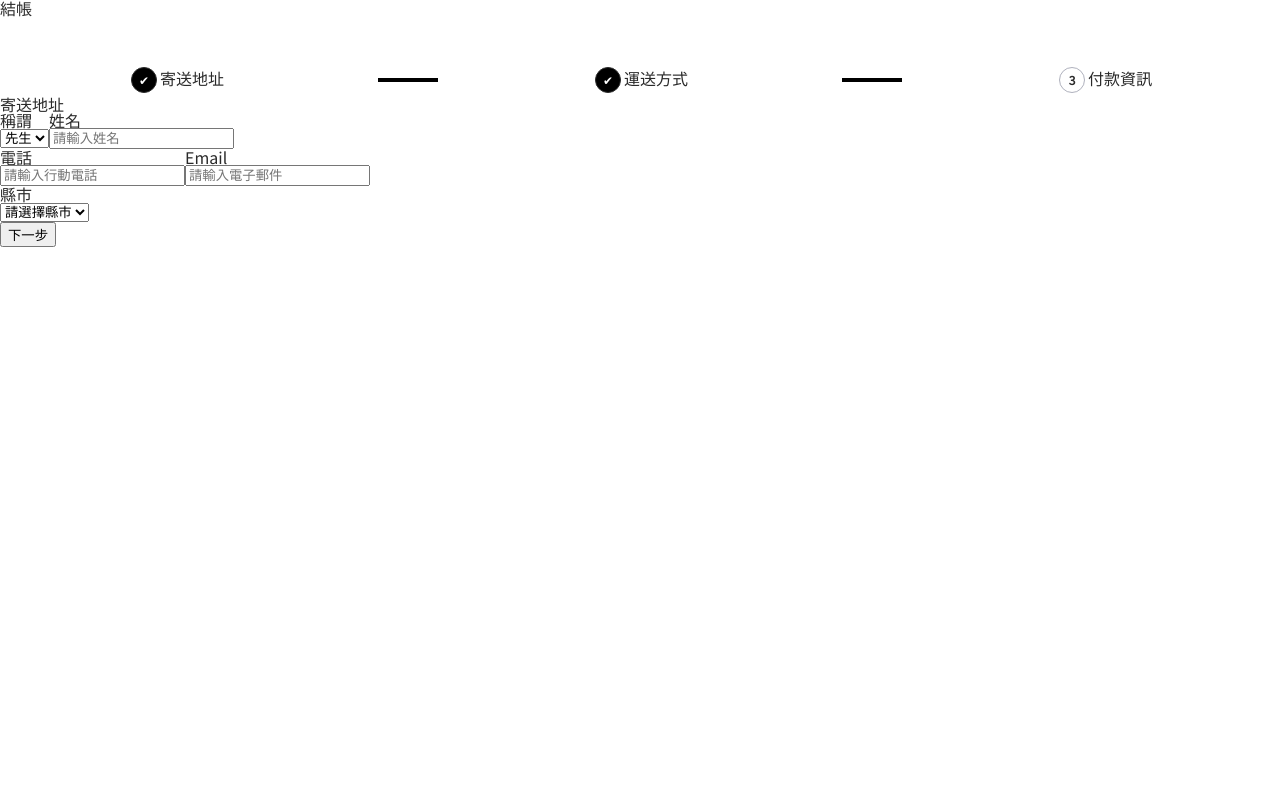
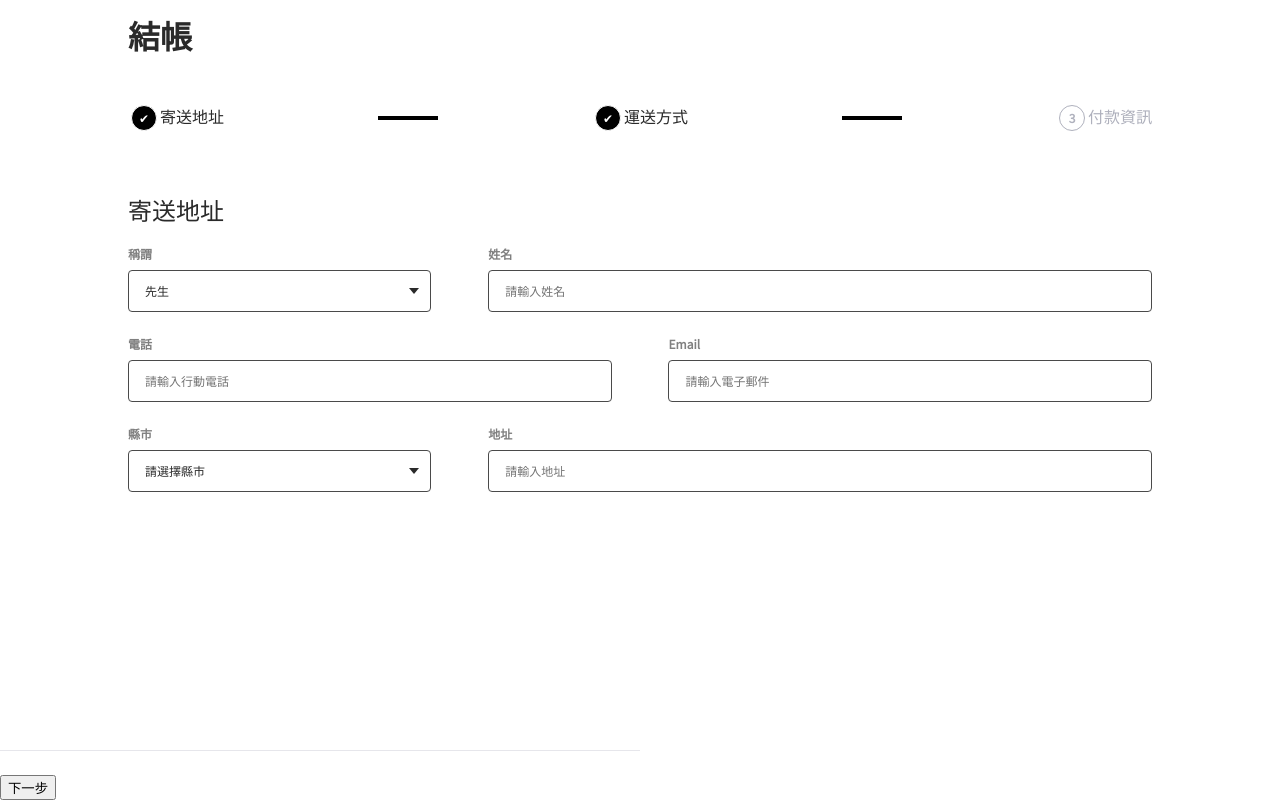
Before and after one commit to Yujie-liang/alpha-shop, a React (Create React App) app: page / in a window 1280 px wide. Built offline with nearby package versions, Linux system fonts and the light colour scheme.

Commit message:
add steps styles

```diff
--- a/src/App.js
+++ b/src/App.js
@@ -1,15 +1,15 @@
 //import logo from './logo.svg';
 //import './App.css';
-import main from './styles/main.scss';
-import app from './app.scss';
+
+import styles from './app.module.scss';
 import StepProgress from './components/StepProgress/StepProgress.js';
 import Steps from './components/Step/Steps.js';
 import ProgressControl from './components/ProgressControl/ProgressControl.js';
 function App() {
   return (
     <div className="App">
-      <main>
-        <h2 className={`${app.registerTitle} ${main.col}`}>結帳</h2>
+      <main className={styles.main}>
+        <h2 className={`${styles.registerTitle} col`}>結帳</h2>
         <StepProgress />
         <Steps />
         <ProgressControl />
--- a/src/app.scss
+++ b/src/app.module.scss
@@ -1,10 +1,13 @@
-@use './styles/main.scss' as *;
+.main {
+  width: 80%;
+  margin: 0 auto;
+}
+
 .registerTitle {
   font-weight: 700;
   font-size: 32px;
   line-height: 38px;
   color: var(--main-text);
-  text-align: center;
-  margin: 1rem;
-  border: 1px solid red;
+  text-align: start;
+  padding-top: 1rem;
 }
--- a/src/components/ProgressControl/ProgressControl.js
+++ b/src/components/ProgressControl/ProgressControl.js
@@ -1,3 +1,4 @@
+import styles from './ProgressControl.module.scss';
 
 function Button({ direction, text, iconUrl }) {
   return (
@@ -11,7 +12,7 @@ function Button({ direction, text, iconUrl }) {
 //上方div原本tag是object，object應該會指向下一頁，所以就變成了無限迴圈
 function ButtonGroup({ dataPhase, children }) {
   return (
-    <section className="button-group col col-12" data-phase={dataPhase}>
+    <section className={`${styles.buttonGroup} col col-12`} data-phase={dataPhase}>
       {children}
     </section>
   )
@@ -21,7 +22,7 @@ function ButtonGroup({ dataPhase, children }) {
 
 export default function ProgressControl() {
   return (
-    <section className="progress-control-container col col-lg-6 col-sm-12">
+    <section className={`${styles.progressControlContainer} col col-lg-6 col-sm-12`}>
       <ButtonGroup
         dataPhase="address"
       >
--- /dev/null
+++ b/src/components/ProgressControl/ProgressControl.module.scss
@@ -0,0 +1,15 @@
+.progressControlContainer {
+  position: absolute;
+  left: 0px;
+  right: 0px;
+  bottom: 0px;
+}
+
+.buttonGroup {
+  padding-top: 24px;
+  border-top: 1px solid #E6E6EB;
+
+  &[data-phase="address"] {
+    width: 100%;
+  }
+}
--- a/src/components/Step/Address.js
+++ b/src/components/Step/Address.js
@@ -1,3 +1,5 @@
+import styles from './Address.module.scss';
+
 const titleOptions = [
   { value: "mr", text: "先生" },
   { value: "ms", text: "女士" },
@@ -37,26 +39,26 @@ const cityOptions = [
 ]
 function width(lg, sm) {
   return (
-    "input-group input-w-lg-" + { lg } + "input-w-sm-" + { sm }
+    `input-w-lg-${lg} input-w-sm-${sm}`
   )
 }
 
 function FromInput({ lg, sm, label, type, placeholder }) {
   return (
-    <div className={width(lg, sm)}>
-      <div className="input-label">{label}</div>
-      <input type={type} placeholder={placeholder} />
+    <div className={`${styles.inputGroup} ${width(lg, sm)}`}>
+      <div className={styles.inputLabel}>{label}</div>
+      <input className={styles.input} type={type} placeholder={placeholder} />
     </div>
   )
 }
 function FormSelect({ lg, sm, label, required, options }) {
   return (
-    <div class={width(lg, sm)}>
-      <div className="input-label">{label}</div>
-      <div className="select-container">
-        <select required={required}>
+    <div className={`${styles.inputGroup} ${width(lg, sm)}`}>
+      <div className={styles.inputLabel}>{label}</div>
+      <div className={styles.selectContainer}>
+        <select className={`${styles.input} ${styles.select}`} required={required}>
           {options.map((option) => (
-            <option value={option.value}>{option.text}</option>
+            <option className={styles.option} value={option.value}>{option.text}</option>
           ))}
         </select>
       </div>
@@ -66,9 +68,9 @@ function FormSelect({ lg, sm, label, required, options }) {
 
 function StepFrame({ dataPhase, formTitle, children }) {
   return (
-    <form className="col col-12" data-phase={dataPhase}>
-      <h3 className="form-title">{formTitle}</h3>
-      <section className="form-body col col-12">
+    <form className={styles.formContainer} data-phase={dataPhase}>
+      <h3 className={styles.formTitle}>{formTitle}</h3>
+      <section className={`{styles.formBody} col col-12`}>
         {children}
       </section>
     </form>
@@ -80,7 +82,7 @@ export default function Step1() {
       dataPhase="address"
       formTitle="寄送地址"
     >
-      <div class="col col-12">
+      <div className={`${styles.formRow} col col-12`}>
         <FormSelect
           lg="2"
           sm="s1"
@@ -96,7 +98,7 @@ export default function Step1() {
           placeholder="請輸入姓名"
         />
       </div>
-      <div class="col col-12">
+      <div className={`${styles.formRow} col col-12`}>
         <FromInput
           lg="3"
           sm="full"
@@ -112,13 +114,20 @@ export default function Step1() {
           placeholder="請輸入電子郵件"
         />
       </div>
-      <div class="col col-12">
+      <div className={`${styles.formRow} col col-12`}>
         <FormSelect
           lg="2"
           sm="full"
           label="縣市"
           options={cityOptions}
           required={true}
+        />
+        <FromInput
+          lg="4"
+          sm="full"
+          label="地址"
+          type="text"
+          placeholder="請輸入地址"
         />
       </div>
     </StepFrame>
--- /dev/null
+++ b/src/components/Step/Address.module.scss
@@ -0,0 +1,76 @@
+.formContainer {
+  margin: 64px auto 0 auto;
+}
+
+.formTitle {
+  font-size: 24px;
+}
+
+.formBody {
+  display: flex;
+  flex-direction: column;
+  width: 100%;
+}
+
+.formRow {
+  justify-content: space-between;
+}
+
+.inputLabel {
+  font-weight: bold;
+  font-size: 12px;
+  line-height: 16px;
+  color: var(--input-label);
+  margin-bottom: 8px;
+}
+
+.inputGroup {
+  margin-top: 24px;
+}
+
+//input & select
+.input {
+  width: 100%;
+  padding: 12px 16px;
+  font-weight: 400;
+  font-size: 12px;
+  font-family: "Noto Sans TC", sans-serif;
+  line-height: 16px;
+  border: 1px solid var(--input-border);
+  border-radius: 4px;
+  background-color: transparent;
+
+  //inputText
+  .inputText {
+    color: var(--input-text);
+  }
+}
+
+//select
+.selectContainer {
+  position: relative;
+
+  &::after {
+    position: absolute;
+    top: 50%;
+    right: 12px;
+    transform: translateY(-50%);
+    z-index: -2;
+    pointer-events: none;
+    border-style: solid;
+    border-width: 6px 5px 0 5px;
+    border-color: var(--select-arrow) transparent transparent transparent;
+    content: "";
+  }
+}
+
+.select {
+  color: var(--select-true);
+  background-color: transparent;
+  cursor: pointer;
+  -webkit-appearance: none;
+
+  .option {
+    color: var(--select-true);
+  }
+}
--- a/src/components/StepProgress/StepProgress.js
+++ b/src/components/StepProgress/StepProgress.js
@@ -1,37 +1,37 @@
 import styles from './StepProgress.module.scss';
-import main from '../../styles/main.scss';
-function ProgressGroup({ dataPhase, step, progressLabel }){
-    const iconStyle = step === '3' ? styles.progressIconUndone : styles.progressIcon;
-    const textStyle = step === '3' ? styles.textUndone : styles.text;
 
-    return(
+function ProgressGroup({ dataPhase, step, progressLabel }) {
+    const iconStyle = step === '3' ? styles.progressIconUndone : styles.progressIconDone;
+    const textStyle = step === '3' ? styles.textUndone : styles.textDone;
+    const progressLabelStyle = step === '3' ? styles.progressLabelUndone : styles.progressLabel;
+    return (
         <span className={styles.progressGroup} data-phase={dataPhase}>
             <span className={iconStyle}>
                 <span className={textStyle}>{step}</span>
             </span>
-            <span className={styles.progressLabel}>{progressLabel}</span>
+            <span className={progressLabelStyle}>{progressLabel}</span>
         </span>
     )
 }
 
 
-export default function StepProgress(){
+export default function StepProgress() {
     return (
-        <section className={`${styles.progressContainer} ${main.col} ${main.col-2}`}>
+        <section className={`${styles.progressContainer} col col-12`}>
             <ProgressGroup
                 dataPhase="address"
                 step="1"
-                progressLabel="寄送地址"/>
+                progressLabel="寄送地址" />
             <span className={`${styles.progressBar} data-order="1"`}></span>
             <ProgressGroup
                 dataPhase="shipping"
                 step="2"
-                progressLabel="運送方式"/>
+                progressLabel="運送方式" />
             <span className={`${styles.progressBar} data-order="2"`}></span>
             <ProgressGroup
                 dataPhase="credit-card"
                 step="3"
-                progressLabel="付款資訊"/>
+                progressLabel="付款資訊" />
         </section>
     )
 }
--- a/src/components/StepProgress/StepProgress.module.scss
+++ b/src/components/StepProgress/StepProgress.module.scss
@@ -1,4 +1,3 @@
-@use '../../styles/main.scss' as *;
 %done-phase {
     .icon {
         display: inline-block;
@@ -22,29 +21,63 @@
 %current-text {
     color: var(--progress-current-color);
 }
-.progressContainer{
+
+.progressContainer {
     display: flex;
     align-items: center;
     justify-content: space-between;
     margin: 48px auto 0 auto;
-    width: 80%;
 
     .progressGroup {
         display: block;
+
+        // current
         .progressIcon {
             display: inline-block;
-            display: inline-flex;
-            justify-content: center;
-            align-items: center;
-            background-color: black;
+
+            background-color: transparent;
             border: 1px solid var(--progress-current-color);
             border-radius: 50%;
             width: 26px;
             height: 26px;
             margin: 3px;
-            .text{
+            color: var(--progress-current-color);
+
+            .text {
+                display: inline-block;
+                width: 100%;
+                height: 100%;
+                border-radius: 50%;
+                font-size: 12px;
+                font-weight: 700;
+                line-height: 24px;
+                text-align: center;
+                color: var(--main-text);
+            }
+
+
+
+        }
+
+        //done
+        .progressIconDone {
+            display: inline-block;
+            background-color: black;
+            display: inline-flex;
+            justify-content: center;
+            align-items: center;
+            border: 1px solid var(--progress-done-color);
+            border-radius: 50%;
+            width: 26px;
+            height: 26px;
+            margin: 3px;
+
+            // step number
+            .textDone {
                 display: none;
             }
+
+            //check mark
             &::after {
                 content: '\2714';
                 color: white;
@@ -53,13 +86,17 @@
                 text-align: center;
 
             }
+        }
 
-        }
+        // Current & Done
         .progressLabel {
             font-weight: 400;
             line-height: 24px;
             color: var(--main-text);
         }
+
+
+        //undone
         .progressIconUndone {
             display: inline-block;
             background-color: transparent;
@@ -68,7 +105,8 @@
             width: 26px;
             height: 26px;
             margin: 3px;
-            .textUndone{
+
+            .textUndone {
                 display: inline-block;
                 width: 100%;
                 height: 100%;
@@ -77,16 +115,20 @@
                 font-weight: 700;
                 line-height: 24px;
                 text-align: center;
+                color: var(--progress-undone-color);
             }
         }
+
         .progressLabelUndone {
             font-weight: 400;
             line-height: 24px;
             color: var(--progress-undone-color);
         }
+
     }
-    .progressBar{
-        display:flex;
+
+    .progressBar {
+        display: flex;
         flex-grow: 1;
         max-width: 60px;
         height: 1px;
--- a/src/index.js
+++ b/src/index.js
@@ -1,6 +1,7 @@
 import React from 'react';
 import ReactDOM from 'react-dom/client';
 import './index.css';
+import './main.scss'
 import App from './App';
 import reportWebVitals from './reportWebVitals';
 
--- a/src/styles/main.scss
+++ b/src/main.scss
@@ -1,19 +1,88 @@
 @import url("https://fonts.googleapis.com/css?family=Noto+Sans+TC&display=swap");
 @import url("https://fonts.googleapis.com/css?family=Inter&display=swap");
 @import url("https://fonts.googleapis.com/css?family=Nunito+Sans&display=swap");
-html, body, div, span, applet, object, iframe,
-h1, h2, h3, h4, h5, h6, p, blockquote, pre,
-a, abbr, acronym, address, big, cite, code,
-del, dfn, em, img, ins, kbd, q, s, samp,
-small, strike, strong, sub, sup, tt, var,
-b, u, i, center,
-dl, dt, dd, ol, ul, li,
-fieldset, form, label, legend,
-table, caption, tbody, tfoot, thead, tr, th, td,
-article, aside, canvas, details, embed,
-figure, figcaption, footer, header, hgroup,
-menu, nav, output, ruby, section, summary,
-time, mark, audio, video {
+
+html,
+body,
+div,
+span,
+applet,
+object,
+iframe,
+h1,
+h2,
+h3,
+h4,
+h5,
+h6,
+p,
+blockquote,
+pre,
+a,
+abbr,
+acronym,
+address,
+big,
+cite,
+code,
+del,
+dfn,
+em,
+img,
+ins,
+kbd,
+q,
+s,
+samp,
+small,
+strike,
+strong,
+sub,
+sup,
+tt,
+var,
+b,
+u,
+i,
+center,
+dl,
+dt,
+dd,
+ol,
+ul,
+li,
+fieldset,
+form,
+label,
+legend,
+table,
+caption,
+tbody,
+tfoot,
+thead,
+tr,
+th,
+td,
+article,
+aside,
+canvas,
+details,
+embed,
+figure,
+figcaption,
+footer,
+header,
+hgroup,
+menu,
+nav,
+output,
+ruby,
+section,
+summary,
+time,
+mark,
+audio,
+video {
   margin: 0;
   padding: 0;
   border: 0;
@@ -23,8 +92,17 @@ time, mark, audio, video {
 }
 
 /* HTML5 display-role reset for older browsers */
-article, aside, details, figcaption, figure,
-footer, header, hgroup, menu, nav, section {
+article,
+aside,
+details,
+figcaption,
+figure,
+footer,
+header,
+hgroup,
+menu,
+nav,
+section {
   display: block;
 }
 
@@ -32,16 +110,20 @@ body {
   line-height: 1;
 }
 
-ol, ul {
+ol,
+ul {
   list-style: none;
 }
 
-blockquote, q {
+blockquote,
+q {
   quotes: none;
 }
 
-blockquote:before, blockquote:after,
-q:before, q:after {
+blockquote:before,
+blockquote:after,
+q:before,
+q:after {
   content: "";
   content: none;
 }
@@ -51,7 +133,9 @@ table {
   border-spacing: 0;
 }
 
-*, ::before, ::after {
+*,
+::before,
+::after {
   box-sizing: border-box;
 }
 
@@ -65,7 +149,8 @@ table {
   --site-edge-margin: 15px;
   --main-font-family: "Noto Sans TC", sans-serif;
 }
-  body {
+
+body {
   --background-color: #FFFFFF;
   --footer-background-color: #F6F7F8;
   --nav-icon: #2A2A2A;
@@ -98,7 +183,9 @@ table {
 
 
 
-ul, ol, li {
+ul,
+ol,
+li {
   list-style: none;
   margin: 0px;
   padding: 0px;
@@ -120,11 +207,8 @@ ul, ol, li {
 .cursor-point {
   cursor: pointer;
 }
-.col {
-    display:flex;
-    flex-wrap: wrap;
-    align-content: flex-start;
-}
+
+
 .col.col-1 {
   display: flex;
   flex-wrap: wrap;
@@ -132,6 +216,7 @@ ul, ol, li {
   align-content: flex-start;
   max-width: 8.3333333333%;
 }
+
 .col.col-2 {
   display: flex;
   flex-wrap: wrap;
@@ -139,6 +224,7 @@ ul, ol, li {
   align-content: flex-start;
   max-width: 16.6666666667%;
 }
+
 .col.col-3 {
   display: flex;
   flex-wrap: wrap;
@@ -146,6 +232,7 @@ ul, ol, li {
   align-content: flex-start;
   max-width: 25%;
 }
+
 .col.col-4 {
   display: flex;
   flex-wrap: wrap;
@@ -153,6 +240,7 @@ ul, ol, li {
   align-content: flex-start;
   max-width: 33.3333333333%;
 }
+
 .col.col-5 {
   display: flex;
   flex-wrap: wrap;
@@ -160,6 +248,7 @@ ul, ol, li {
   align-content: flex-start;
   max-width: 41.6666666667%;
 }
+
 .col.col-6 {
   display: flex;
   flex-wrap: wrap;
@@ -167,6 +256,7 @@ ul, ol, li {
   align-content: flex-start;
   max-width: 50%;
 }
+
 .col.col-7 {
   display: flex;
   flex-wrap: wrap;
@@ -174,6 +264,7 @@ ul, ol, li {
   align-content: flex-start;
   max-width: 58.3333333333%;
 }
+
 .col.col-8 {
   display: flex;
   flex-wrap: wrap;
@@ -181,6 +272,7 @@ ul, ol, li {
   align-content: flex-start;
   max-width: 66.6666666667%;
 }
+
 .col.col-9 {
   display: flex;
   flex-wrap: wrap;
@@ -188,6 +280,7 @@ ul, ol, li {
   align-content: flex-start;
   max-width: 75%;
 }
+
 .col.col-10 {
   display: flex;
   flex-wrap: wrap;
@@ -195,6 +288,7 @@ ul, ol, li {
   align-content: flex-start;
   max-width: 83.3333333333%;
 }
+
 .col.col-11 {
   display: flex;
   flex-wrap: wrap;
@@ -202,6 +296,7 @@ ul, ol, li {
   align-content: flex-start;
   max-width: 91.6666666667%;
 }
+
 .col.col-12 {
   display: flex;
   flex-wrap: wrap;
@@ -218,6 +313,7 @@ ul, ol, li {
     align-content: flex-start;
     max-width: 8.3333333333%;
   }
+
   .col.col-lg-2 {
     display: flex;
     flex-wrap: wrap;
@@ -225,6 +321,7 @@ ul, ol, li {
     align-content: flex-start;
     max-width: 16.6666666667%;
   }
+
   .col.col-lg-3 {
     display: flex;
     flex-wrap: wrap;
@@ -232,6 +329,7 @@ ul, ol, li {
     align-content: flex-start;
     max-width: 25%;
   }
+
   .col.col-lg-4 {
     display: flex;
     flex-wrap: wrap;
@@ -239,6 +337,7 @@ ul, ol, li {
     align-content: flex-start;
     max-width: 33.3333333333%;
   }
+
   .col.col-lg-5 {
     display: flex;
     flex-wrap: wrap;
@@ -246,6 +345,7 @@ ul, ol, li {
     align-content: flex-start;
     max-width: 41.6666666667%;
   }
+
   .col.col-lg-6 {
     display: flex;
     flex-wrap: wrap;
@@ -253,6 +353,7 @@ ul, ol, li {
     align-content: flex-start;
     max-width: 50%;
   }
+
   .col.col-lg-7 {
     display: flex;
     flex-wrap: wrap;
@@ -260,6 +361,7 @@ ul, ol, li {
     align-content: flex-start;
     max-width: 58.3333333333%;
   }
+
   .col.col-lg-8 {
     display: flex;
     flex-wrap: wrap;
@@ -267,6 +369,7 @@ ul, ol, li {
     align-content: flex-start;
     max-width: 66.6666666667%;
   }
+
   .col.col-lg-9 {
     display: flex;
     flex-wrap: wrap;
@@ -274,6 +377,7 @@ ul, ol, li {
     align-content: flex-start;
     max-width: 75%;
   }
+
   .col.col-lg-10 {
     display: flex;
     flex-wrap: wrap;
@@ -281,6 +385,7 @@ ul, ol, li {
     align-content: flex-start;
     max-width: 83.3333333333%;
   }
+
   .col.col-lg-11 {
     display: flex;
     flex-wrap: wrap;
@@ -288,6 +393,7 @@ ul, ol, li {
     align-content: flex-start;
     max-width: 91.6666666667%;
   }
+
   .col.col-lg-12 {
     display: flex;
     flex-wrap: wrap;
@@ -295,7 +401,32 @@ ul, ol, li {
     align-content: flex-start;
     max-width: 100%;
   }
+
+  .input-w-lg-1 {
+    width: 12.037037037%;
+  }
+
+  .input-w-lg-2 {
+    width: 29.6296296296%;
+  }
+
+  .input-w-lg-3 {
+    width: 47.2222222222%;
+  }
+
+  .input-w-lg-4 {
+    width: 64.8148148148%;
+  }
+
+  .input-w-lg-5 {
+    width: 82.4074074074%;
+  }
+
+  .input-w-lg-6 {
+    width: 100%;
+  }
 }
+
 @media screen and (max-width: 749.5px) {
   .col.col-sm-1 {
     display: flex;
@@ -304,6 +435,7 @@ ul, ol, li {
     align-content: flex-start;
     max-width: 8.3333333333%;
   }
+
   .col.col-sm-2 {
     display: flex;
     flex-wrap: wrap;
@@ -311,6 +443,7 @@ ul, ol, li {
     align-content: flex-start;
     max-width: 16.6666666667%;
   }
+
   .col.col-sm-3 {
     display: flex;
     flex-wrap: wrap;
@@ -318,6 +451,7 @@ ul, ol, li {
     align-content: flex-start;
     max-width: 25%;
   }
+
   .col.col-sm-4 {
     display: flex;
     flex-wrap: wrap;
@@ -325,6 +459,7 @@ ul, ol, li {
     align-content: flex-start;
     max-width: 33.3333333333%;
   }
+
   .col.col-sm-5 {
     display: flex;
     flex-wrap: wrap;
@@ -332,6 +467,7 @@ ul, ol, li {
     align-content: flex-start;
     max-width: 41.6666666667%;
   }
+
   .col.col-sm-6 {
     display: flex;
     flex-wrap: wrap;
@@ -339,6 +475,7 @@ ul, ol, li {
     align-content: flex-start;
     max-width: 50%;
   }
+
   .col.col-sm-7 {
     display: flex;
     flex-wrap: wrap;
@@ -346,6 +483,7 @@ ul, ol, li {
     align-content: flex-start;
     max-width: 58.3333333333%;
   }
+
   .col.col-sm-8 {
     display: flex;
     flex-wrap: wrap;
@@ -353,6 +491,7 @@ ul, ol, li {
     align-content: flex-start;
     max-width: 66.6666666667%;
   }
+
   .col.col-sm-9 {
     display: flex;
     flex-wrap: wrap;
@@ -360,6 +499,7 @@ ul, ol, li {
     align-content: flex-start;
     max-width: 75%;
   }
+
   .col.col-sm-10 {
     display: flex;
     flex-wrap: wrap;
@@ -367,6 +507,7 @@ ul, ol, li {
     align-content: flex-start;
     max-width: 83.3333333333%;
   }
+
   .col.col-sm-11 {
     display: flex;
     flex-wrap: wrap;
@@ -374,6 +515,7 @@ ul, ol, li {
     align-content: flex-start;
     max-width: 91.6666666667%;
   }
+
   .col.col-sm-12 {
     display: flex;
     flex-wrap: wrap;
@@ -381,7 +523,28 @@ ul, ol, li {
     align-content: flex-start;
     max-width: 100%;
   }
+
+  .input-w-sm-s1 {
+    width: 45.6647398844%;
+  }
+
+  .input-w-sm-s2 {
+    width: 45.6647398844%;
+  }
+
+  .input-w-sm-s3 {
+    width: 45.6647398844%;
+  }
+
+  .input-w-sm-full {
+    width: 100%;
+  }
+
+  main.site-main {
+    margin-top: 16px;
+  }
 }
+
 :root {
   --header-height: 60px;
   --header-logo-width: 170px;
```
